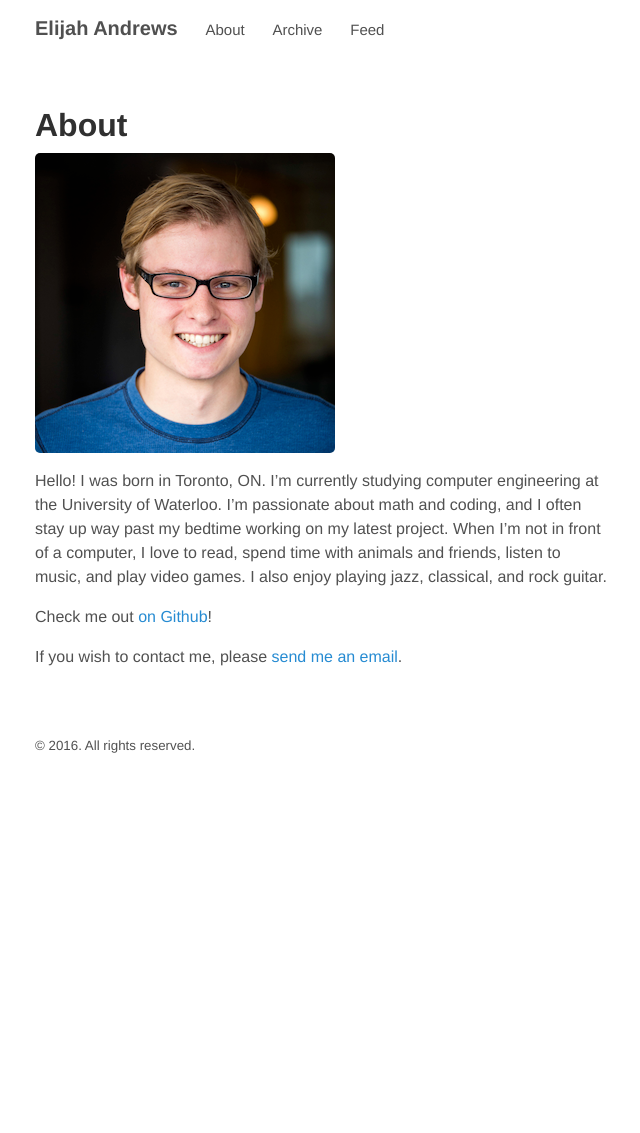
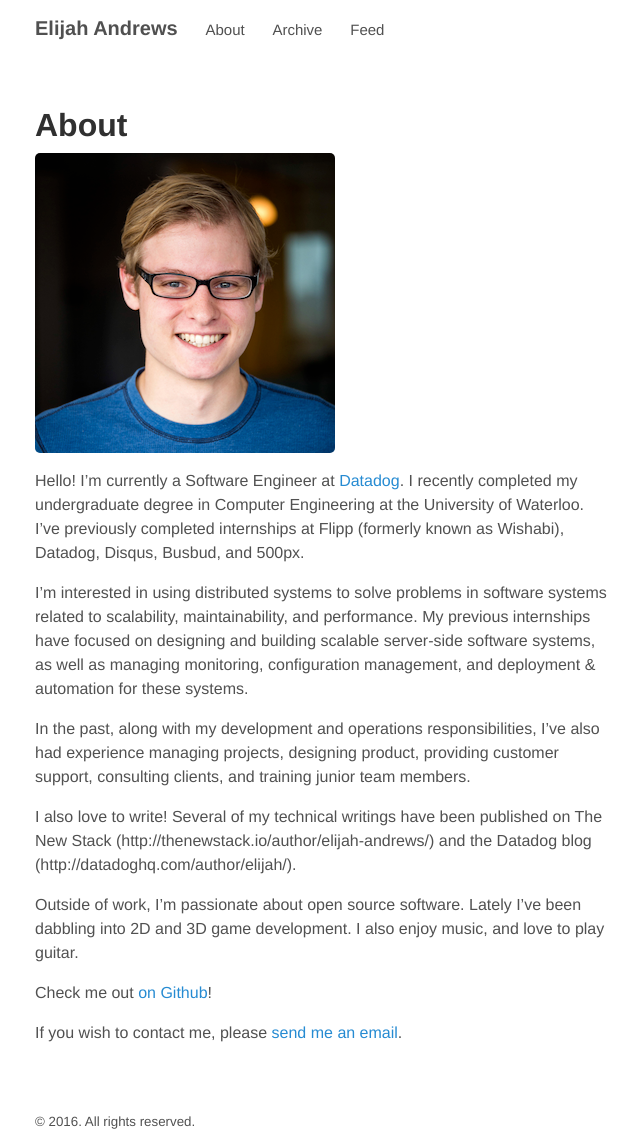
Before and after one commit to elijahandrews/elijahandrews.github.io, a Jekyll site: the page built from about.md, in a window 1280 px wide. Shown: the whole page, without its empty margins (317-957 px from the left). Built offline with Jekyll 4.4.1, drawn with Linux system fonts in a browser that asks for light colours; before the commit the page ends 900 px from its top, so only the background shows below that.

Commit message:
Update about

```diff
--- a/about.md
+++ b/about.md
@@ -6,11 +6,27 @@ permalink: about/
 
 ![Here I am!](/assets/me_small.png)
 
-Hello! I was born in Toronto, ON. I'm currently studying computer engineering at
-the University of Waterloo. I'm passionate about math and coding, and I often
-stay up way past my bedtime working on my latest project. When I'm not in front
-of a computer, I love to read, spend time with animals and friends, listen to
-music, and play video games. I also enjoy playing jazz, classical, and rock
+Hello! I'm currently a Software Engineer at [Datadog](http://datadoghq.com/). I
+recently completed my undergraduate degree in Computer Engineering at the
+University of Waterloo. I've previously completed internships at Flipp (formerly
+known as Wishabi), Datadog, Disqus, Busbud, and 500px.
+
+I'm interested in using distributed systems to solve problems in software
+systems related to scalability, maintainability, and performance. My previous
+internships have focused on designing and building scalable server-side software
+systems, as well as managing monitoring, configuration management, and
+deployment & automation for these systems.
+
+In the past, along with my development and operations responsibilities, I’ve
+also had experience managing projects, designing product, providing customer
+support, consulting clients, and training junior team members.
+
+I also love to write! Several of my technical writings have been published on
+The New Stack (http://thenewstack.io/author/elijah-andrews/) and the Datadog
+blog (http://datadoghq.com/author/elijah/).
+
+Outside of work, I'm passionate about open source software. Lately I’ve been
+dabbling into 2D and 3D game development. I also enjoy music, and love to play
 guitar.
 
 Check me out [on Github](http://github.com/elijahandrews)!
```
